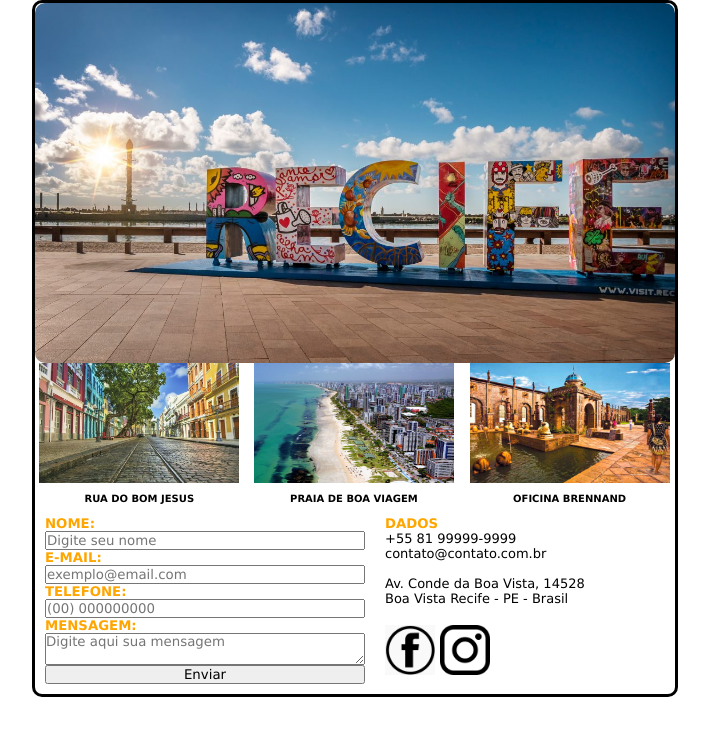
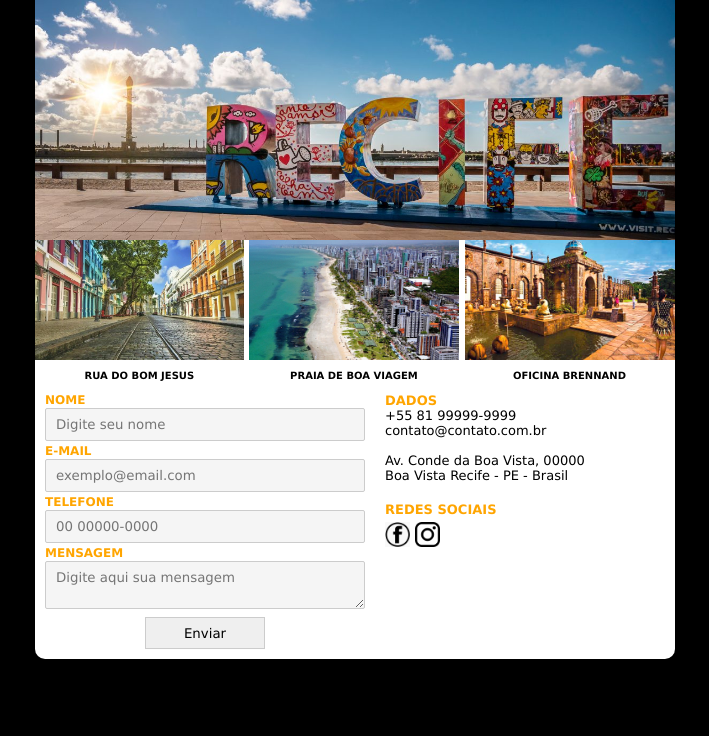
Before and after one commit to xicoaires/Neurotech-Front, a plain HTML site: page index.html in a window 1280 px wide. Shown: the whole page, without its empty margins (285-994 px from the left). Drawn offline with Linux system fonts and the light colour scheme.

Commit message:
incluindo javascript

```diff
--- a/css/style.css
+++ b/css/style.css
@@ -2,51 +2,54 @@
     margin: 0;
     padding: 0;
     font-family: Verdana, Geneva, Tahoma, sans-serif;
-
+    max-width: 100%;
 }
 
+html{
+    background: black;
+}
 .main-section{
     width: 80vh;
     height: 100%;
     margin: auto;
-    border: black solid 3px;
+    position: relative;
+    background: white;
     border-radius: 10px;
-    position: relative;
 
 }
-.top{
+.top-section{
     position: relative;
     display: flex;
     align-items: center;
 }
 
-.top img{
+.top-section img{
     width: 80vh;
-    height: 100%;
-    border-radius: 10px 10px;
-    padding: 0;
-    margin: 0;
+    height: 30vh;
+    object-fit: cover;
+
 }
 
+.img-top-size {
+    display: block;
+    width: 250px;
+    height: 250px;
+    max-width: 80vh;
 }
-.top .banner-top {
-    max-width: 80vh;
-    height: auto;
-}
-.middle {
+
+.middle-section {
     display: inline-flex;
-    align-items: flex;
     text-align: center;
-    align-content: center;
-        max-width: 80vh;
 
 }
-.middle img {
-    width: 200px;
-    max-height: 120px;
+.middle-section img {
+    width: 210px;
+    height: 120px;
+    object-fit: cover;
+
 }
 
-.middle span{
+.middle-section span{
     text-transform: uppercase;
     text-align: center;
     padding: initial;
@@ -54,7 +57,7 @@
     font-weight: 600;
 
 }
-.bottom {
+.bottom-section {
     display: inline-flex;
     width: 80vh;
     position: relative;
@@ -66,34 +69,51 @@
     display: inline-flex;
     flex-direction: column;
     width: 40vh;
-}
-
-.form h5{
     font-family: Verdana, Geneva, Tahoma, sans-serif;
     text-transform: uppercase;
     color: orange;
+    font-size: 9pt;
+    font-weight: bold;
+}
+.form input, textarea {
+    background: whitesmoke;
+    border: 1px solid #cccccc;
+    border-radius: 2px;
+    padding: 8px 10px;
+    display: block;
+    margin-top: 1px;
+    margin-bottom: 3px;
+}
+
+.button{
+    margin-top: 5px;
+    text-align: center;
+    align-self: center;
+
+}
+.button button{
+    width: 15vh;
+    border: 1px solid #cccccc;
+    height: 4vh;
+    cursor: pointer;
 }
 
 .dados{
     padding: 10px;
-    margin: 0;
-    position: relative;
 }
 .dados p{
     font-size: 13px;
 }
-.dados h5{
+.dado {
     font-family: Verdana, Geneva, Tahoma, sans-serif;
-    color:orange;
+    text-transform: uppercase;
+    color: orange;
+    font-size: 9pt;
+    font-weight: bold;
 }
 
 .dados img{
-    width: 50px;
-    height: 50px;
-    position: relative;
+    width: 25px;
+    height: 25px;
+    margin-top: 5px;
 }
-
-.redes {
-    width: 40vh;
-
-}
--- a/index.html
+++ b/index.html
@@ -4,44 +4,49 @@
     <meta charset="UTF-8">
     <meta name="viewport" content="width=device-width, initial-scale=1.0">
     <title>Projeto Aula 24/06</title>
-    <link rel="stylesheet" href="css/style.css">
+    <link rel="stylesheet" href="./css/style.css">
+    <script type="text/javascript" src="./js/index.js" defer></script>
+
 </head>
 <body>
     <section class="main-section">
-        <section class="top">
-                <img class="banner-top" src="/images/banner-top.jpg" alt="Foto do letreiro do Recife">
+        <section class="top-section">
+                <img class="banner-top" src="./images/banner-top.jpg" alt="Foto do letreiro do Recife">
         </section>
-        <section class="middle">
+        <section class="middle-section">
             <div class="middle-image-1">
-                <img src="/images/img1.jpg" alt="Rua do Bom Jesus">
+                <img src="./images/img1.jpg" alt="Rua do Bom Jesus">
                 <span>Rua do Bom Jesus</span>
             </div>
             <div class="middle-image-2">
-                <img src="/images/img2.jpg" alt="Praia de Boa Viagem">
+                <img src="./images/img2.jpg" alt="Praia de Boa Viagem">
                 <span>Praia de Boa Viagem</span>
             </div>
             <div class="middle-image-3">
-                <img src="/images/img3.jpg" alt="Oficina Brennand">
+                <img src="./images/img3.jpg" alt="Oficina Brennand">
                 <span>Oficina Brennand</span>
             </div>
         </section>
-        <section class="bottom">
+        <section class="bottom-section">
             <div class="contato">
-                <form class="form">
-                    <h5>Nome:</h5><input class="field" name="name" placeholder="Digite seu nome">
-                    <h5>E-mail:</h5><input class="field" name="email" placeholder="exemplo@email.com">
-                    <h5>Telefone:</h5><input class="field" name="contato" placeholder="(00) 000000000">
-                    <h5>Mensagem:</h5><textarea class="field" name="message" placeholder="Digite aqui sua mensagem"></textarea>
-                    <input type="submit" value="Enviar">
+                <form action="" class="form" method="POST" name="formulario">
+                    Nome<input id="nome" name="nome" placeholder="Digite seu nome">
+                    E-mail<input type="email" id="email" name="email" placeholder="exemplo@email.com" required>
+                    Telefone<input id="telefone" name="telefone" maxlength="13" OnKeyPress="formatar('## ##########', this)" placeholder="00 00000-0000">
+                    Mensagem<textarea id="mensagem" name="mensagem" placeholder="Digite aqui sua mensagem"></textarea>
+                    <div class="button">
+                        <button type="button" class="botao" onclick="validar()">Enviar</button>
+                    </div>
                 </form>
             </div>
             <div class="dados">
-                <h5>DADOS</h5>
+                <p class="dado">DADOS</p>
                 <p>+55 81 99999-9999<br>
                     contato@contato.com.br<br><br>
-                    Av. Conde da Boa Vista, 14528<br>
+                    Av. Conde da Boa Vista, 00000<br>
                     Boa Vista  Recife - PE - Brasil</p>
                     <br>
+                <p class="dado">REDES SOCIAIS</p>
                     <a href="http://www.facebook.com" target="__blank"><img src="./images/facebook.png"></a>
                     <a href="http://www.instagram.com" target="__blank"><img src="./images/instagram.png"></a>
             </div>
--- /dev/null
+++ b/js/index.js
@@ -0,0 +1,38 @@
+function validar() {
+        let nome = formulario.nome;
+        let email = formulario.email;
+        let telefone = formulario.telefone;
+        let mensagem = formulario.mensagem;
+
+        if (nome.value == "") {
+            alert("Favor informar seu nome");
+            nome.focus();
+            return;
+        }
+        if (email.value == "") {
+            alert("Favor informar seu e-mail");
+            email.focus();
+            return;
+        }
+        if (telefone.value == "") {
+            alert("Favor informar seu telefone");
+            telefone.focus();
+            return;
+        }
+        if (mensagem.value == "") {
+            alert("Favor informar a mensagem");
+            mensagem.focus();
+            return;
+        }
+    }
+
+    function formatar(mascara, documento){
+        var i = documento.value.length;
+        var saida = mascara.substring(0,1);
+        var texto = mascara.substring(i)
+
+        if (texto.substring(0,1) != saida){
+                  documento.value += texto.substring(0,1);
+        }
+
+      }
```
Also changed, not shown: package-lock.json (added).
